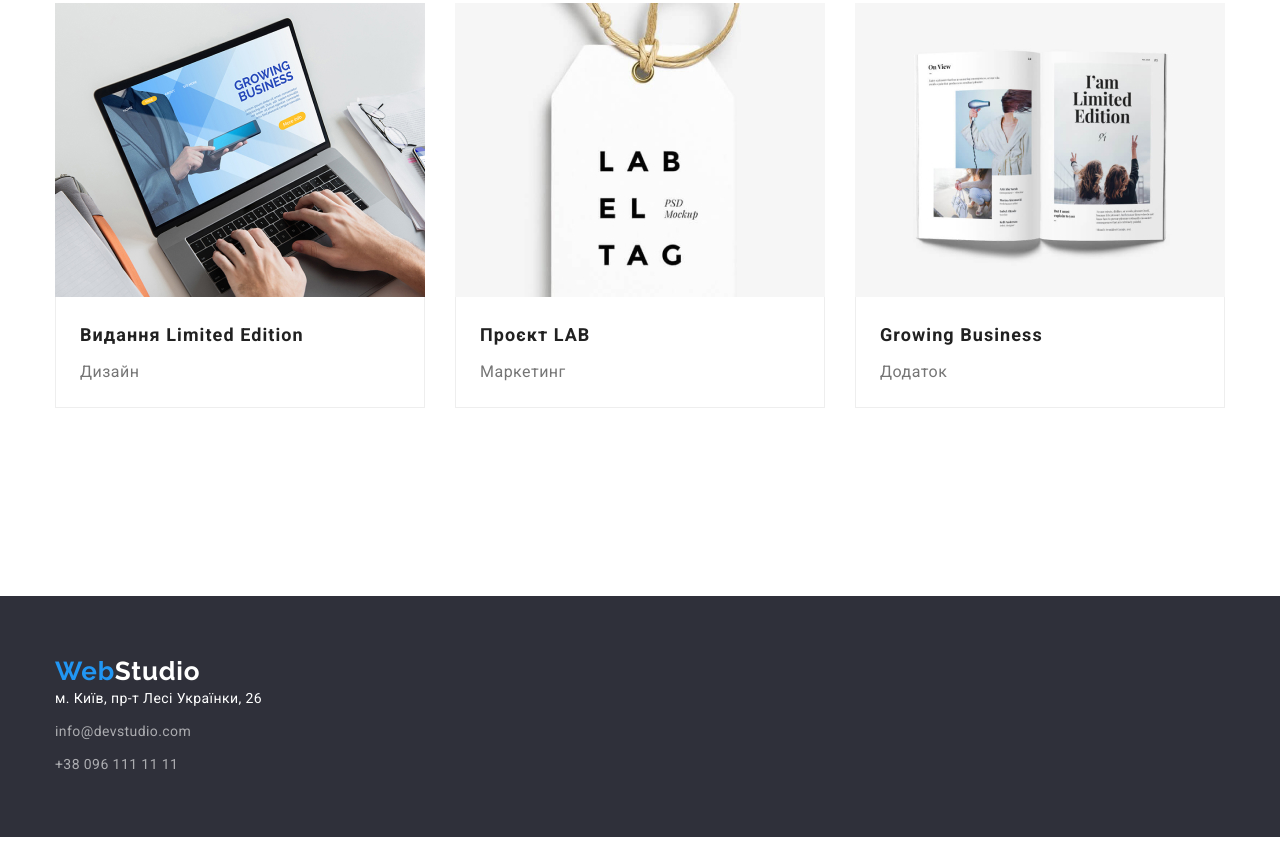
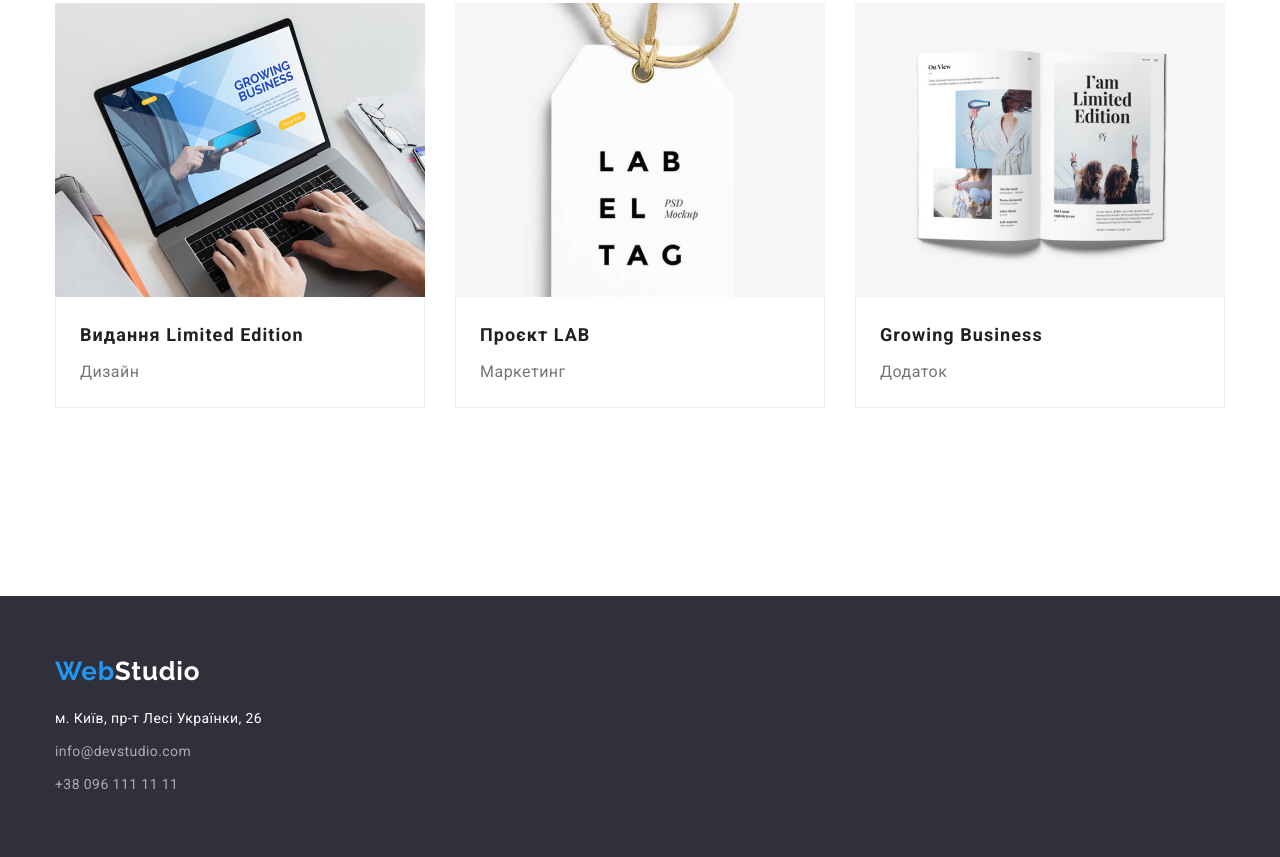
Before and after one commit to M-Vladyslav/goit-markup-hw-03, a plain HTML site: page portfolio.html in a window 1280 px wide. Shown: the part 1129-1986 px from the top of the page. Drawn offline with nearby package versions, Linux system fonts and the light colour scheme.

Commit message:
finishedhm3

```diff
--- a/portfolio.html
+++ b/portfolio.html
@@ -147,7 +147,7 @@
         <a class="Studio link-decoration" href="index.html"
           ><span class="Web link-decoration">Web</span>Studio</a
         >
-        <address>
+        <address class="address">
           <ul class="contact-information list">
             <li class="address-link">
               <a
```
